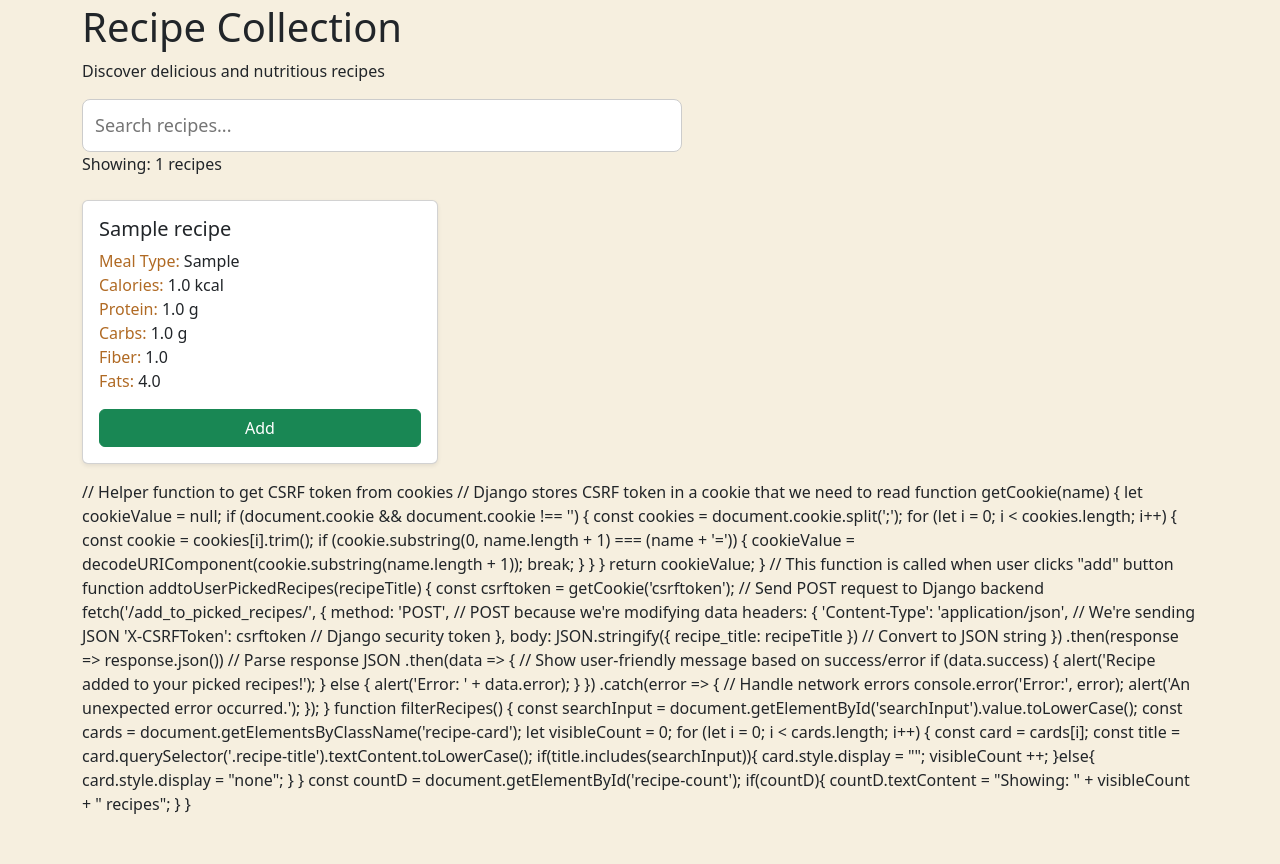
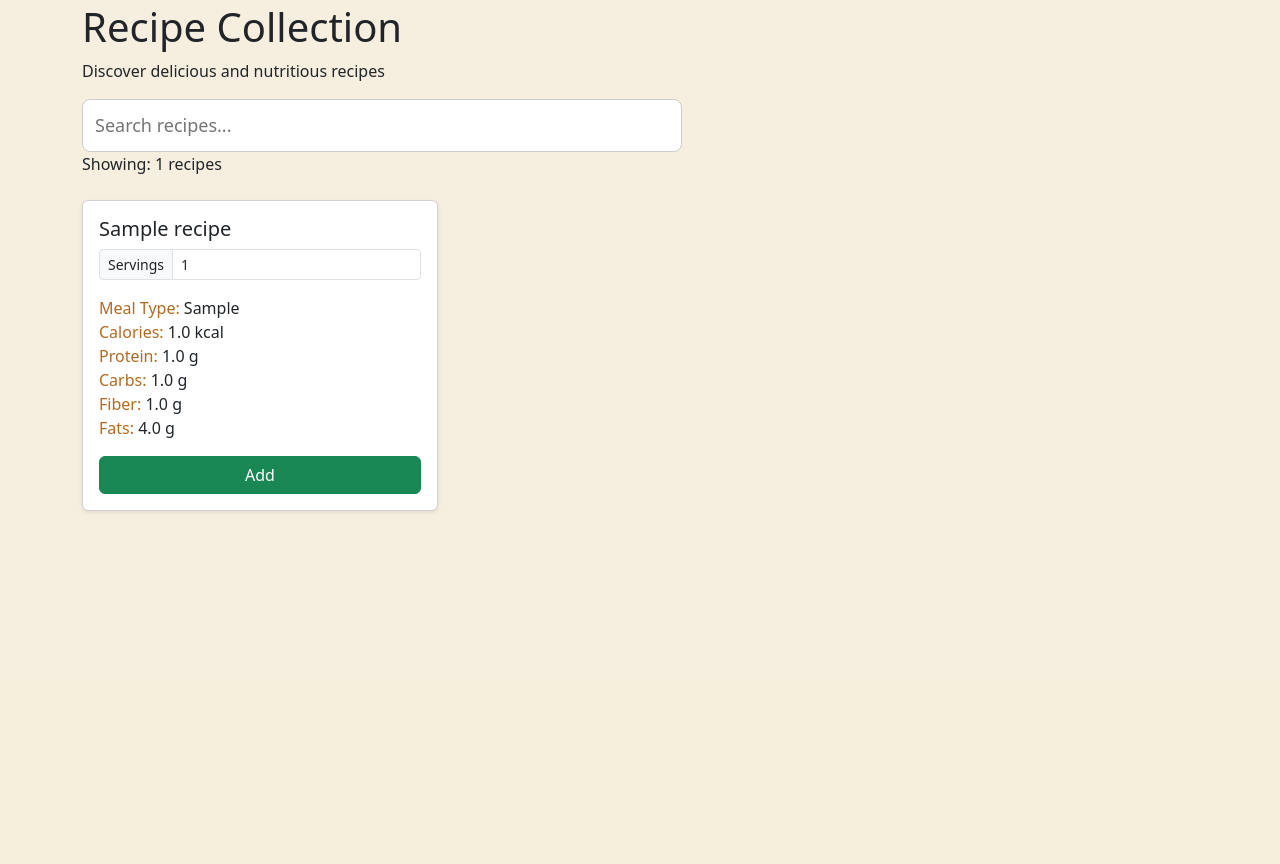
Before and after one commit to lilkub223/nutrition-app, a Django app: page /recipes/ in a window 1280 px wide. Shown: the part 121-985 px from the top of the page. After the commit the page ends 633 px from the top, so only its background shows below. Run offline with Django 5.2, Linux system fonts and the light colour scheme; tables that the repository leaves empty hold one stand-in row (values such as "Sample post").

Commit message:
serving size logic implemented, needs to be adjusted

```diff
--- a/recipes/templates/recipes/recipes_list.html
+++ b/recipes/templates/recipes/recipes_list.html
@@ -51,21 +51,33 @@
             {% if recipes_with_nutrition %}
             <div class="row">
                     {% for recipe, nutrition in recipes_with_nutrition %}
-                    <div class="col-md-4 mb-3">
+                    <div class="col-md-4 mb-3 recipe-card">
                         <div class="card h-100 shadow-sm">
-                            <div class="card-body">
-                                <h5 class="card-title">{{ recipe.title }}</h5>
+                            <div class="card-body d-flex flex-column">
+                                <h5 class="card-title recipe-title">{{ recipe.title }}</h5>
+
+                                <div class="input-group input-group-sm mb-3">
+                                    <span class="input-group-text">Servings</span>
+                                    <input type="number" id="serv-input-{{ recipe.id }}"
+                                               name="servings"
+                                               id="serv-input-{{ recipe.id }}"
+                                               value="{{ nutrition.adjusted_serving|default:1 }}"
+                                               class="form-control" min="1"
+                                               oninput="updateNutritionLive('{{ recipe.id }}', '{{ nutrition.calories }}', '{{ nutrition.protein }}', '{{ nutrition.carbs }}','{{ nutrition.fats }}', '{{ nutrition.fiber }}')">
+
+                                </div>
+
                                 <p class="card-text">
                                     <label>Meal Type:</label> {{ recipe.meal_type|default:"Snack" }}<br>
-                                    <label>Calories:</label> {{ nutrition.calories }} kcal<br>
-                                    <label>Protein:</label> {{ nutrition.protein }} g <br>
-                                    <label>Carbs:</label> {{ nutrition.carbs }} g<br>
-                                    <label>Fiber:</label> {{ nutrition.fiber|default:"—" }}<br>
-                                    <label>Fats:</label> {{ nutrition.fats|default:"—" }}<br>
+                                    <label>Calories:</label> <span id="cal-{{ recipe.id }}">{{ nutrition.calories }}</span> kcal<br>
+                                    <label>Protein:</label> <span id="prot-{{ recipe.id }}">{{ nutrition.protein }}</span> g <br>
+                                    <label>Carbs:</label> <span id="carb-{{ recipe.id }}">{{ nutrition.carbs }}</span> g<br>
+                                    <label>Fiber:</label> <span id="fiber-{{ recipe.id }}">{{ nutrition.fiber }}</span> g<br>
+                                    <label>Fats:</label> <span id="fats-{{ recipe.id }}">{{ nutrition.fats }}</span> g<br>
 
                                 </p>
                                 <button class="btn btn-success mt-auto w-100"
-                                        onclick="addtoUserPickedRecipes('{{ recipe.title|escapejs }}')"> Add
+                                        onclick="addtoUserPickedRecipes('{{ recipe.title|escapejs }}', '{{ recipe.id }}')"> Add
                                 </button>
                             </div>
                         </div>
@@ -80,7 +92,7 @@
                 {% endif %}
             </div>
         </div>
-    </div
+    </div>
 <script>
     // Helper function to get CSRF token from cookies
     // Django stores CSRF token in a cookie that we need to read
@@ -98,9 +110,22 @@
         }
         return cookieValue;
     }
+    function updateNutritionLive(recipeId, baseCal, baseProt, baseCarbs, baseFats, baseFiber) {
+        const input = document.getElementById('serv-input-' + recipeId);
+        const servings = parseFloat(input.value) || 1;
+
+        // Use parseFloat to ensure we aren't doing math on strings
+        document.getElementById('cal-' + recipeId).innerText = (parseFloat(baseCal) * servings).toFixed(1);
+        document.getElementById('prot-' + recipeId).innerText = (parseFloat(baseProt) * servings).toFixed(1);
+        document.getElementById('carb-' + recipeId).innerText = (parseFloat(baseCarbs) * servings).toFixed(1);
+        document.getElementById('fiber-' + recipeId).innerText = (parseFloat(baseFiber) * servings).toFixed(1);
+        document.getElementById('fats-' + recipeId).innerText = (parseFloat(baseFats) * servings).toFixed(1);
+    }
     // This function is called when user clicks "add" button
-    function addtoUserPickedRecipes(recipeTitle) {
+    function addtoUserPickedRecipes(recipeTitle, recipeId) {
         const csrftoken = getCookie('csrftoken');
+        const servingsInput = document.getElementById('serv-input-' + recipeId);
+        const adjustedServings = servingsInput ? servingsInput.value : 1;
 
         // Send POST request to Django backend
         fetch('/add_to_picked_recipes/', {
@@ -109,7 +134,7 @@
                 'Content-Type': 'application/json',  // We're sending JSON
                 'X-CSRFToken': csrftoken  // Django security token
             },
-            body: JSON.stringify({ recipe_title: recipeTitle })  // Convert to JSON string
+            body: JSON.stringify({ recipe_title: recipeTitle, servings: adjustedServings})  // Convert to JSON string
         })
         .then(response => response.json())  // Parse response JSON
         .then(data => {
--- a/recipes/views.py
+++ b/recipes/views.py
@@ -162,6 +162,7 @@ def search_page(request):
 
 def recipes_list(request):
     recipes = list(Recipe.objects.all().order_by('title'))
+    desired_serving = request.GET.get('servings')
 
     if request.user.is_authenticated:
         try:
@@ -190,19 +191,23 @@ def recipes_list(request):
     # Build nutrition list — always runs, same size/order as recipes
     nutrition_list = []
     for recipe in recipes:
+        amount = desired_serving if desired_serving else recipe.serving
+        scale = recipe.scale_ingredients(amount)
         recipe_ingredients = Recipe_Ingredients.objects.filter(recipe_id=recipe).select_related('ingredient_id')
-        total_calories = sum(ri.ingredient_id.calories_kcal or 0 for ri in recipe_ingredients)
-        total_protein = sum(ri.ingredient_id.protein_g or 0 for ri in recipe_ingredients)
-        total_carbs = sum(ri.ingredient_id.carbs_g or 0 for ri in recipe_ingredients)
-        total_fiber = sum(ri.ingredient_id.fiber_g or 0 for ri in recipe_ingredients)
-        total_saturated_fat_g = sum(ri.ingredient_id.saturated_fat_g or 0 for ri in recipe_ingredients)
+        total_calories = sum((ri.ingredient_id.calories_kcal or 0) * scale for ri in recipe_ingredients)
+        total_protein = sum((ri.ingredient_id.protein_g or 0) * scale for ri in recipe_ingredients)
+        total_carbs = sum((ri.ingredient_id.carbs_g or 0) * scale for ri in recipe_ingredients)
+        total_fiber = sum((ri.ingredient_id.fiber_g or 0) * scale for ri in recipe_ingredients)
+        total_saturated_fat_g = sum((ri.ingredient_id.saturated_fat_g or 0) * scale for ri in recipe_ingredients)
 
         nutrition_list.append({
             'calories': round(total_calories, 1) if total_calories else 'N/A',
             'protein': round(total_protein, 1) if total_protein else 'N/A',
             'carbs': round(total_carbs, 1) if total_carbs else 'N/A',
-            'fiber': round(total_fiber, 1) if total_carbs else 'N/A',
-            'fats': round(total_saturated_fat_g, 1) if total_carbs else 'N/A',
+            'fiber': round(total_fiber, 1) if total_fiber else 'N/A',
+            'fats': round(total_saturated_fat_g, 1) if total_saturated_fat_g else 'N/A',
+            'adjusted_serving': amount
+
 
         })
 
@@ -229,6 +234,15 @@ def add_to_picked_recipes(request):
             # Parse the JSON data
             data = json.loads(request.body)
             recipe_title = data.get('recipe_title')
+            requested_servings = float(data.get('servings', 1.0))
+
+            user_servings = request.session.get('recipe_servings', {})
+
+            #current_val = user_servings.get(recipe_title, 0.0)
+            user_servings[recipe_title] =  requested_servings
+
+            request.session['recipe_servings'] = user_servings
+            request.session.modified = True
 
             # check recipe title
             if not recipe_title:
@@ -247,8 +261,18 @@ def add_to_picked_recipes(request):
             if user_picks.recipe:
                 recipe_list = user_picks.recipe.rstrip("]").split("]")
                 recipe_list = [r for r in recipe_list if r]  # Remove empty strings
+                exists = any(entry.split(":")[0] == recipe_title for entry in recipe_list)
             else:
                 recipe_list = []
+                exists = False
+
+            if not exists:
+                new_serving = f"{recipe_title}:{requested_servings}"
+                recipe_list.append(new_serving)
+
+                user_picks.recipe = "]".join(recipe_list) + "]"
+                user_picks.save()
+
 
             #  if recipe is already in the user's picks
             if recipe_title not in recipe_list:
@@ -257,7 +281,7 @@ def add_to_picked_recipes(request):
                 # Save to database with ] delimiter
                 user_picks.recipe = "]".join(recipe_list) + "]"
                 user_picks.save()
-                return JsonResponse({'success': True, 'message': f'Added {recipe_title} to your picks!'})
+                return JsonResponse({'success': True, 'message': f'Added {recipe_title}. Total servings: {user_servings[recipe_title]} to your picks!'})
             else:
                 return JsonResponse({'success': False, 'error': f'{recipe_title} is already in your picks'})
 
@@ -277,43 +301,57 @@ def selected_recipes(request):
         user_picks = UserPickedRecipes.objects.get(user=app_user)
 
         if user_picks.recipe:
-            recipe_list = user_picks.recipe.rstrip("]").split("]")
-            recipe_list = [r for r in recipe_list if r]  # Remove empty strings
+            recipe_entries= user_picks.recipe.rstrip("]").split("]")
+            recipe_entries = [r for r in recipe_entries if r]  # Remove empty strings
         else:
-            recipe_list = []
+            recipe_entries = []
 
     except AppUser.DoesNotExist:
-        recipe_list = []
+        recipe_entries = []
     except UserPickedRecipes.DoesNotExist:
-        recipe_list = []
+        recipe_entries= []
 
+    final_recipe = []
+    nutrition_list = []
+    #i = 0
+    for entry in recipe_entries:
+        try:
+            if ":" in entry:
+                title, servings = entry.split(":")
+                servings = float(servings)
+            else:
+                title = entry
+                servings = 1.0  # Default fallback
 
-    nutrition_list = []
-    i = 0
-    for recipe in recipe_list:
-        current_recipe = Recipe.objects.get(title=recipe)
-        recipe_list[i] = current_recipe
-        recipe_ingredients = Recipe_Ingredients.objects.filter(recipe_id=current_recipe.id).select_related('ingredient_id')
-        total_calories = sum(ri.ingredient_id.calories_kcal or 0 for ri in recipe_ingredients)
-        total_protein = sum(ri.ingredient_id.protein_g or 0 for ri in recipe_ingredients)
-        total_carbs = sum(ri.ingredient_id.carbs_g or 0 for ri in recipe_ingredients)
-        total_fiber = sum(ri.ingredient_id.fiber_g or 0 for ri in recipe_ingredients)
-        total_saturated_fat_g = sum(ri.ingredient_id.saturated_fat_g or 0 for ri in recipe_ingredients)
+            current_recipe = Recipe.objects.get(title=title)
 
-        nutrition_list.append({
-            'calories': round(total_calories, 1) if total_calories else 'N/A',
-            'protein': round(total_protein, 1) if total_protein else 'N/A',
-            'carbs': round(total_carbs, 1) if total_carbs else 'N/A',
-            'fiber': round(total_fiber, 1) if total_carbs else 'N/A',
-            'fats': round(total_saturated_fat_g, 1) if total_carbs else 'N/A',
+            # Get base nutrition (for 1 serving)
+            recipe_ingredients = Recipe_Ingredients.objects.filter(recipe_id=current_recipe.id).select_related('ingredient_id')
 
-        })
+            base_cal = sum(ri.ingredient_id.calories_kcal or 0 for ri in recipe_ingredients)
+            base_prot = sum(ri.ingredient_id.protein_g or 0 for ri in recipe_ingredients)
+            base_carb = sum(ri.ingredient_id.carbs_g or 0 for ri in recipe_ingredients)
+            base_fiber = sum(ri.ingredient_id.fiber_g or 0 for ri in recipe_ingredients)
+            base_fat = sum(ri.ingredient_id.saturated_fat_g or 0 for ri in recipe_ingredients)
 
-        i += 1
+            # MULTIPLY by the saved servings
+            nutrition_list.append({
+                'calories': round(base_cal * servings, 1),
+                'protein': round(base_prot * servings, 1),
+                'carbs': round(base_carb * servings, 1),
+                'fiber': round(base_fiber * servings, 1),
+                'fats': round(base_fat * servings, 1),
+                'applied_servings': servings # Pass this to show on the page
+            })
 
+            final_recipe.append(current_recipe)
 
-    return render(request, 'recipes/selected_recipes.html', {"recipes": recipe_list, "recipes_with_nutrition": list(zip(recipe_list, nutrition_list))})
+        except Recipe.DoesNotExist:
+            continue
 
+    return render(request, 'recipes/selected_recipes.html', {
+        "recipes_with_nutrition": zip(final_recipe, nutrition_list)
+    })
 
 def remove_recipes(request):
     try:
@@ -464,16 +502,30 @@ def grocery_list(request):
 
     ingredients_amount = {}
 
-    for r in recipe_list:
-        current_recipe = Recipe.objects.get(title=r)
-        recipe_ingredient_list = Recipe_Ingredients.objects.filter(recipe_id=current_recipe.id)
-        for i in recipe_ingredient_list:
-            current_ingredient = i.ingredient_id
-            if current_ingredient not in ingredients_amount:
-                ingredients_amount[current_ingredient] = i.amount
+
+    for entry in recipe_list:
+        try:
+            if ":" in entry:
+                r_title, multiply = entry.split(":")
+                multiply = float(multiply)
             else:
-                ingredients_amount[current_ingredient] += i.amount
+                r_title = entry
+                multiply = 1.0
 
+            current_recipe = Recipe.objects.get(title=r_title)
+            recipe_ingredient_list = Recipe_Ingredients.objects.filter(recipe_id=current_recipe.id)
+
+            for link in recipe_ingredient_list:
+                current_ingredient = link.ingredient_id
+                base_amount = float(link.amount) if link.amount else 0
+                unit_val = float(current_ingredient.measurement_amount) if current_ingredient.measurement_amount else 1
+                new_amount = base_amount * unit_val * float(multiply)
+                if current_ingredient not in ingredients_amount:
+                    ingredients_amount[current_ingredient] = new_amount
+                else:
+                    ingredients_amount[current_ingredient] += new_amount
+        except Recipe.DoesNotExist:
+            continue
 
 
     return render(request, 'recipes/grocerylist.html', {"recipes": recipe_list, "ingredients": ingredients_amount})
@@ -894,14 +946,20 @@ def add_workout(request):
 
 def recipe_info(request, recipe_id):
     recipe = Recipe.objects.get(id=recipe_id)
-    recipe_ingredient_list = Recipe_Ingredients.objects.filter(recipe_id=recipe.id)
-    ingredient_list = []
+    recipe_ingredient_list = Recipe_Ingredients.objects.filter(recipe_id=recipe.id).select_related('ingredient_id')
+    multi = request.GET.get('servings', 1)
+    try:
+        servings = float(multi)
+    except ValueError:
+        servings = 1.0
+
     instructions = recipe.how_to_cook
     instruction_list = re.split(r'\d+\.\s', instructions.strip('"'))[1:]
+    ingredient_list = []
+    amount_list = []
 
-
-    for i in recipe_ingredient_list:
-        ingredient_list.append(i.ingredient_id)
+    # for i in recipe_ingredient_list:
+    #     ingredient_list.append(i.ingredient_id)
 
 
 
@@ -931,33 +989,43 @@ def recipe_info(request, recipe_id):
     Fluoride_mg = 0
     Chromium_mg = 0
 
-    qSetofingredients = Recipe_Ingredients.objects.filter(recipe_id=recipe.id).select_related('ingredient_id')
-    for i in qSetofingredients:
-        total_calories += i.ingredient_id.calories_kcal or 0
-        total_protein += i.ingredient_id.protein_g or 0
-        total_carbs += i.ingredient_id.carbs_g or 0
-        total_fiber += i.ingredient_id.fiber_g or 0
-        total_saturated_fat_g += i.ingredient_id.saturated_fat_g or 0
-        Sugar_g += i.ingredient_id.sugar_g or 0
-        cholesterol_mg += i.ingredient_id.cholesterol_mg or 0
-        sodium_mg += i.ingredient_id.sodium_mg or 0
-        potassium_mg += i.ingredient_id.potassium_mg or 0
-        Iron_mg += i.ingredient_id.iron_mg or 0
-        Calcium_mg += i.ingredient_id.calcium_mg or 0
-        Phosphorus_mg += i.ingredient_id.phosphorus_mg or 0
-        magnesium_mg += i.ingredient_id.magnesium_mg or 0
-        Vitamin_A_ug += i.ingredient_id.vitamin_a_ug or 0
-        vitamin_b_mg += i.ingredient_id.vitamin_b_mg or 0
-        Vitamin_C_mg += i.ingredient_id.vitamin_c_mg or 0
-        Vitamin_D_ug += i.ingredient_id.vitamin_d_ug or 0
-        Vitamin_E_mg += i.ingredient_id.vitamin_e_mg or 0
-        Vitamin_K_ug += i.ingredient_id.vitamin_k_ug or 0
-        Zinc_mg += i.ingredient_id.zinc_mg or 0
-        Iodine_ug += i.ingredient_id.iodine_ug or 0
-        Selenium_ug += i.ingredient_id.selenium_ug or 0
-        Copper_mg += i.ingredient_id.copper_mg or 0
-        Fluoride_mg += i.ingredient_id.fluoride_mg or 0
-        Chromium_mg += i.ingredient_id.chromium_mg or 0
+    for i in recipe_ingredient_list:
+        ingredient = i.ingredient_id
+        factor = float(i.amount or 0) * servings
+
+        actual_amount = factor * float(ingredient.measurement_amount or 1)
+        ingredient_list.append(ingredient)
+        amount_list.append(actual_amount)
+
+    # multiply = float(request.GET.get('multi', 1))
+    # qSetofingredients = Recipe_Ingredients.objects.filter(recipe_id=recipe.id).select_related('ingredient_id')
+    # for i in qSetofingredients:
+
+        total_calories += (i.ingredient_id.calories_kcal or 0) * factor
+        total_protein += (i.ingredient_id.protein_g or 0) * factor
+        total_carbs += (i.ingredient_id.carbs_g or 0) * factor
+        total_fiber += (i.ingredient_id.fiber_g or 0) * factor
+        total_saturated_fat_g += (i.ingredient_id.saturated_fat_g or 0) * factor
+        Sugar_g += (i.ingredient_id.sugar_g or 0) * factor
+        cholesterol_mg += (i.ingredient_id.cholesterol_mg or 0) * factor
+        sodium_mg += (i.ingredient_id.sodium_mg or 0) * factor
+        potassium_mg += (i.ingredient_id.potassium_mg or 0) * factor
+        Iron_mg += (i.ingredient_id.iron_mg or 0) * factor
+        Calcium_mg += (i.ingredient_id.calcium_mg or 0) * factor
+        Phosphorus_mg += (i.ingredient_id.phosphorus_mg or 0) * factor
+        magnesium_mg += (i.ingredient_id.magnesium_mg or 0) * factor
+        Vitamin_A_ug += (i.ingredient_id.vitamin_a_ug or 0) * factor
+        vitamin_b_mg += (i.ingredient_id.vitamin_b_mg or 0) * factor
+        Vitamin_C_mg += (i.ingredient_id.vitamin_c_mg or 0) * factor
+        Vitamin_D_ug += (i.ingredient_id.vitamin_d_ug or 0) * factor
+        Vitamin_E_mg += (i.ingredient_id.vitamin_e_mg or 0) * factor
+        Vitamin_K_ug += (i.ingredient_id.vitamin_k_ug or 0) * factor
+        Zinc_mg += (i.ingredient_id.zinc_mg or 0) * factor
+        Iodine_ug += (i.ingredient_id.iodine_ug or 0) * factor
+        Selenium_ug += (i.ingredient_id.selenium_ug or 0) * factor
+        Copper_mg += (i.ingredient_id.copper_mg or 0) * factor
+        Fluoride_mg += (i.ingredient_id.fluoride_mg or 0) * factor
+        Chromium_mg += (i.ingredient_id.chromium_mg or 0) * factor
 
     dictionaryOfNutritionFacts = {
         'calories': round(total_calories, 1) if total_calories else 'N/A',
@@ -988,17 +1056,21 @@ def recipe_info(request, recipe_id):
     }
 
 
-    amount_list = []
+    # amount_list = []
 
-    for i in recipe_ingredient_list:
-        ingredient_list.append(i.ingredient_id)
-        amount_list.append(i.amount)
+    # for i in recipe_ingredient_list:
+    #     ingredient_list.append(i.ingredient_id)
+    #     amount_list.append(i.amount)
 
 
 
 
 
-    return render(request,'recipes/recipe_info.html', {"recipe": recipe, "ingredients": list(zip(ingredient_list, amount_list)), "instructions": instruction_list, "nutrition": dictionaryOfNutritionFacts})
+    return render(request,'recipes/recipe_info.html', {
+        "recipe": recipe, "ingredients": list(zip(ingredient_list, amount_list)),
+        "instructions": instruction_list, "nutrition": dictionaryOfNutritionFacts,
+        "multi":servings
+        })
 @login_required
 def goals_page(request):
     app_user = AppUser.objects.get(user=request.user)
```
Also changed, not shown: recipes/models.py (+15 -39 lines), recipes/templates/recipes/grocerylist.html (+4 -4 lines), recipes/migrations/0005_recipe_serving.py (added), recipes/migrations/0006_userpickedrecipes_servings_requested.py (added).
